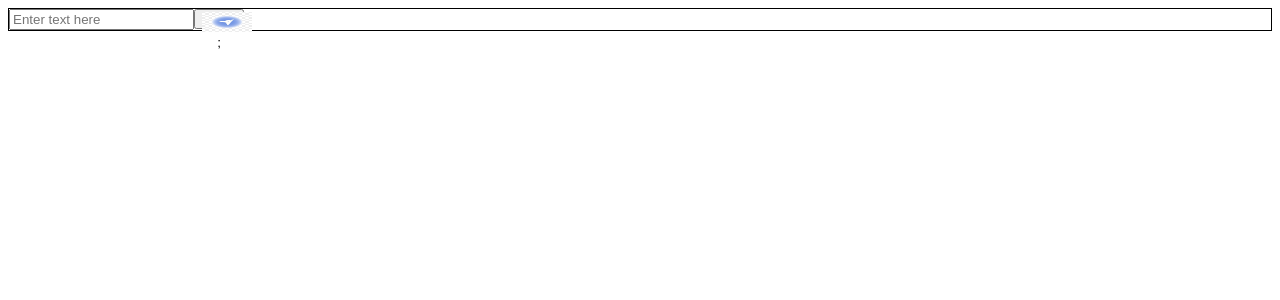
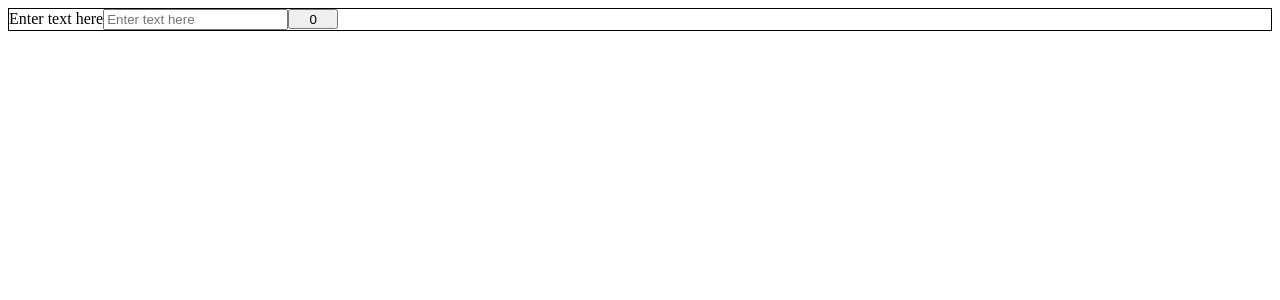
Before and after one commit to AnbuAnkit/SumGo, a React (Vite) app in the folder sum-go-app/: page / in a window 1280 px wide. Shown: the top 300 px of the page. Built offline with nearby package versions, Linux system fonts and the light colour scheme.

Commit message:
added states

```diff
--- a/sum-go-app/src/components/input-field.tsx
+++ b/sum-go-app/src/components/input-field.tsx
@@ -1,7 +1,7 @@
 function InputField(){
  return(
     <form>
-        {/* <label>Enter text here</label> */}
+        <label>Enter text here</label>
         <input type="text" placeholder="Enter text here"></input>
     </form>
  )
--- a/sum-go-app/src/components/send-button.tsx
+++ b/sum-go-app/src/components/send-button.tsx
@@ -1,8 +1,13 @@
+import { useState } from "react";
+
 function SendButton(){
+    const [count, newCount] = useState(0)
 
     return(
-    <button style={{width:'50px', height:'20px'}}>
-            <img src='./send-button.jpg' width='50' height='20' />;
+    <button style={{width:'50px', height:'20px'}} onClick={()=>{
+        newCount(count + 1)
+    }}>{count}
+            {/* <img src='./send-button.jpg' width='50' height='20' />; */}
         </button>
     )
 
```
